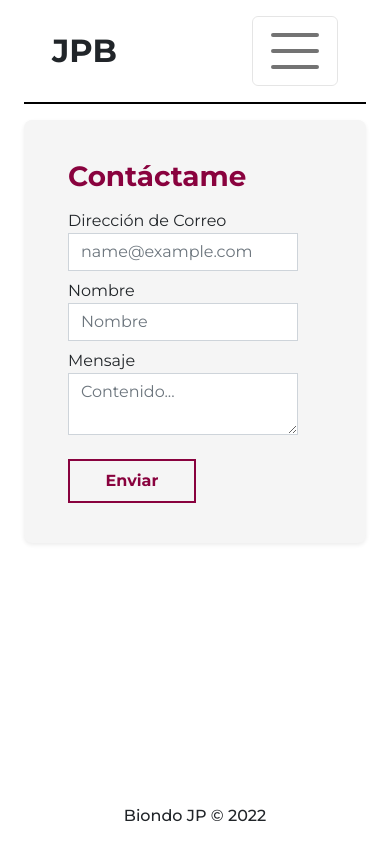
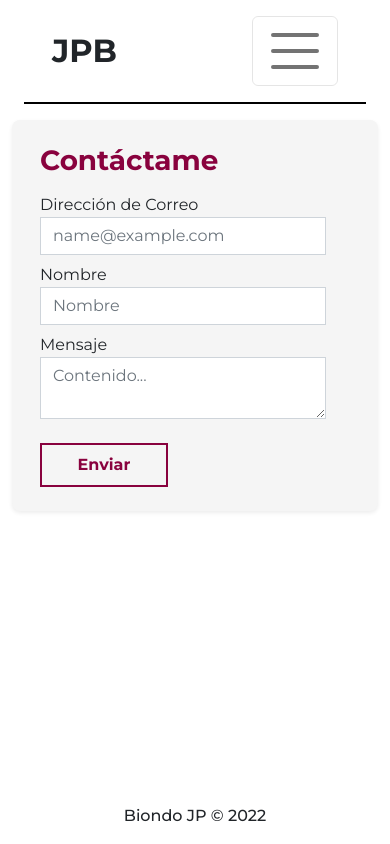
Before and after one commit to caylow/FRONTEND, an Angular app: page /contacto in a window 390 px wide. Built offline with nearby package versions, Linux system fonts and the light colour scheme.

Commit message:
Remove container from main tag
Remove container from main tag for responsive.

```diff
--- a/src/app/app.component.html
+++ b/src/app/app.component.html
@@ -1,6 +1,6 @@
 <div class="a-container container">
     <app-nav-bar class="row container" brandname="{{brandName}}" [navItems]="navItemsArray"></app-nav-bar>
-    <main [@routeAnimations]="getRouteAnimationData()" class="d-flex container">
+    <main [@routeAnimations]="getRouteAnimationData()" class="d-flex ">
         <router-outlet></router-outlet>
     </main>
     <app-footer [@footerAnimation]="getRouteAnimationData()" class="w-100 row text-center align-items-center justify-content-center" author="Biondo JP"></app-footer>
--- a/src/styles.css
+++ b/src/styles.css
@@ -74,19 +74,7 @@ span{
     font-weight: 700;
 }
 
-/*
-Responsiveness
-*/
-
-
-
-@media (max-width: 992px) {
-    h5{
-        font-size: 1em!important;
-    }
- }
-
- .s-container{
+.s-container{
     background-color: #F5F5F5 ;
     padding: 2.5em 2em 2.5em 2em;
     margin: auto;
@@ -101,3 +89,20 @@ app-about-me, app-contact-form{
 app-footer{
     background-color: #fff;
 }
+
+/*
+Responsiveness
+*/
+
+
+
+@media (max-width: 992px) {
+    h5{
+        font-size: 1em!important;
+    }
+ }
+ @media (max-width: 575px) {
+    .s-container{
+        padding: 1.5em 1em 1.5em 1em;
+    }
+ }
```
